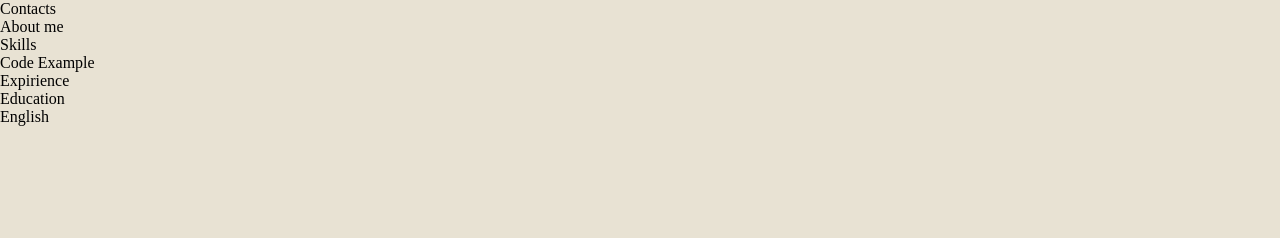
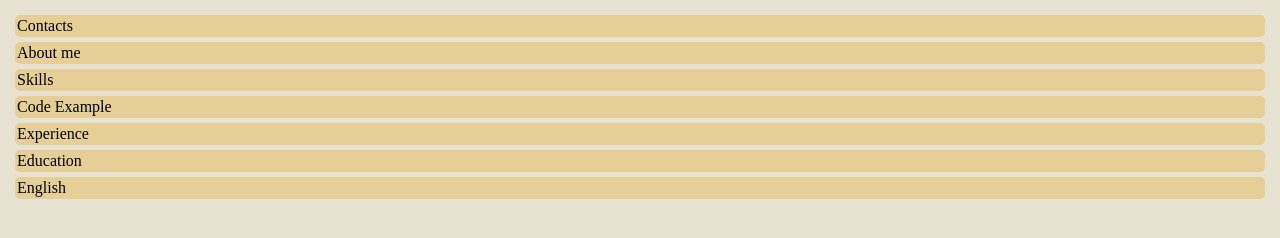
Before and after one commit to Coazgg/rsschool-cv, a plain HTML site: page index.html in a window 1280 px wide. Drawn offline with Linux system fonts and the light colour scheme.

Commit message:
feat: create more divs and styles for them

```diff
--- a/index.html
+++ b/index.html
@@ -7,22 +7,23 @@
     <title>CV</title>
 </head>
 <body>
+    <div class="allBox">
 
-<div>Contacts</div>
+        <div id="Contacts" class="box">Contacts</div>
 
-<div>About me</div>
+        <div id="AboutMe" class="box">About me</div>
 
-<div>Skills</div>
+        <div id="Skills" class="box">Skills</div>
 
-<div>Code Example</div>
+        <div id="CodeExample" class="box">Code Example</div>
 
-<div>Expirience</div>
+        <div id="Experience" class="box">Experience</div>
 
-<div>Education</div>
+        <div id="Education" class="box">Education</div>
 
-<div>English</div>
+        <div id="English" class="box">English</div>
 
-
+    </div>
 
 
 
--- a/style.css
+++ b/style.css
@@ -6,3 +6,23 @@ padding: 0px;
 font-size: 16px;
 
 }
+
+
+.allBox {
+
+margin: 5px;
+padding: 5px;
+font-size: 16px;
+border-radius: 5px;
+
+
+}
+
+.box {
+background-color: #e6cf97;
+margin: 5px;
+padding: 2px;
+border: #161616;
+border-radius: 5px;
+
+}
```
